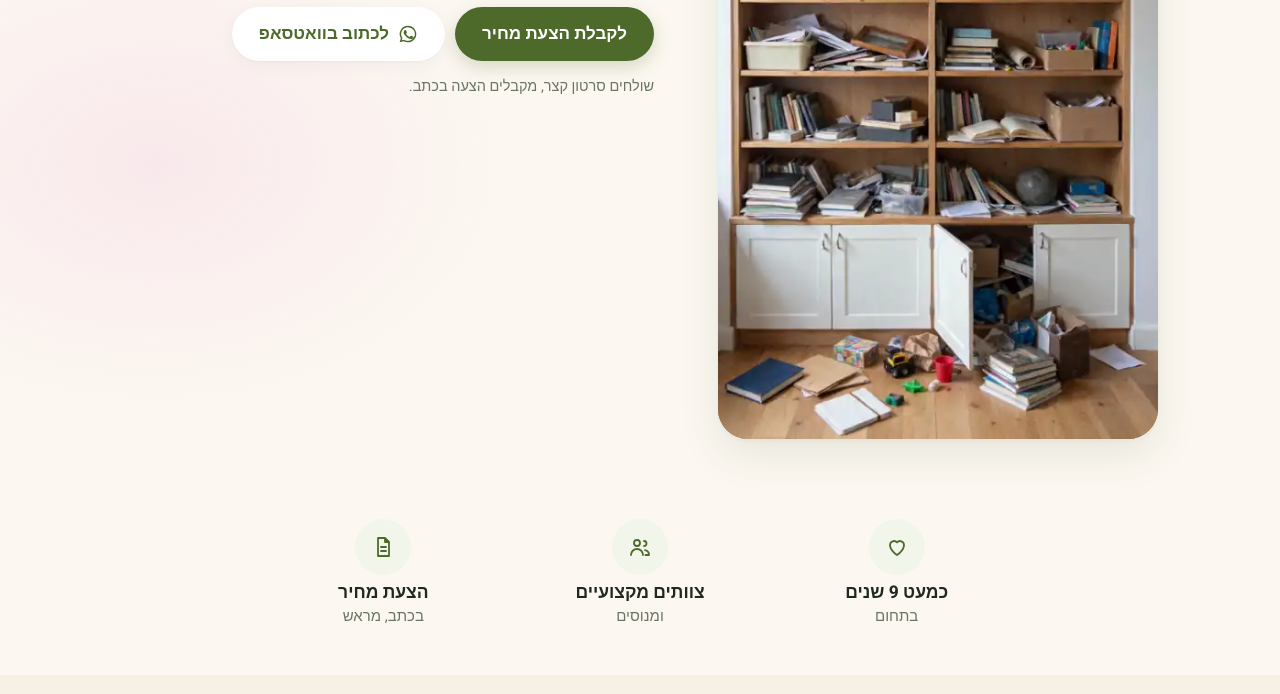
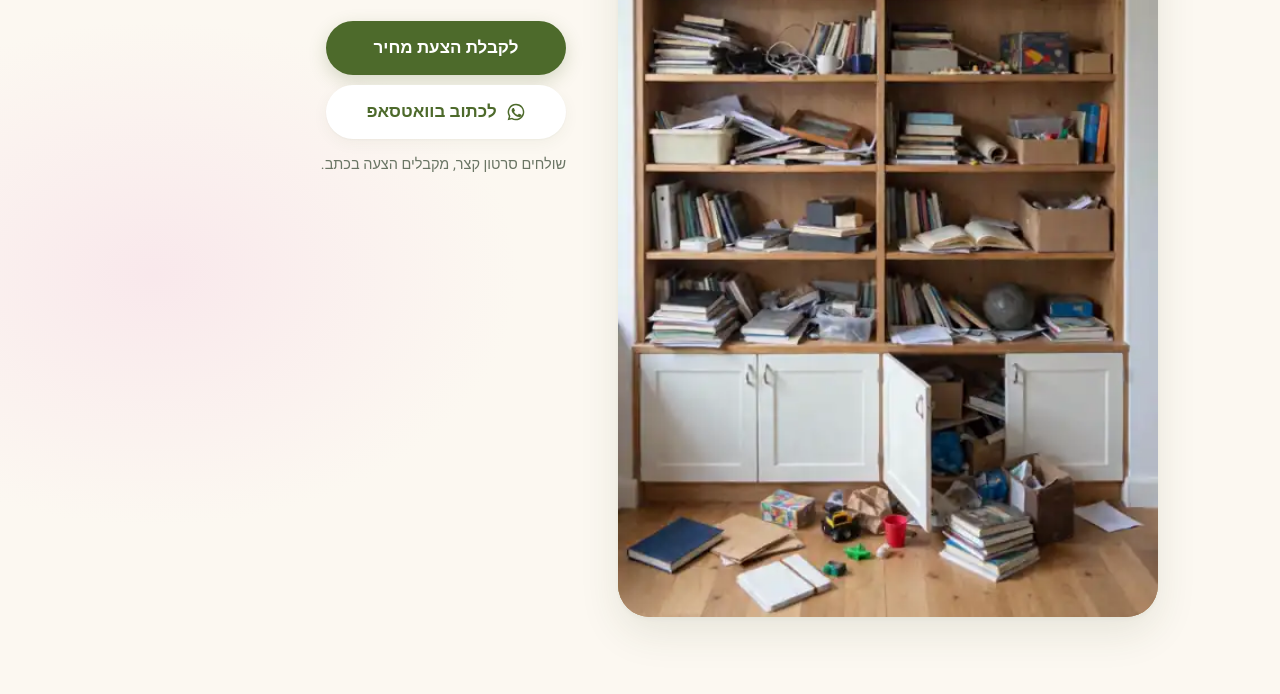
Before and after one commit to High56/gefen-site, a plain HTML site: page index.html in a window 1280 px wide. Shown: the part 469-1163 px from the top of the page. Drawn offline with Linux system fonts and the light colour scheme; a web font is replaced by a local one.

Commit message:
Bigger shelves animation on phone and desktop
Co-Authored-By: Claude Opus 5.5 <noreply@anthropic.com>

```diff
--- a/index.html
+++ b/index.html
@@ -18,7 +18,7 @@
 <link rel="preconnect" href="https://fonts.googleapis.com">
 <link rel="preconnect" href="https://fonts.gstatic.com" crossorigin>
 <link rel="stylesheet" href="https://fonts.googleapis.com/css2?family=Frank+Ruhl+Libre:wght@500;700&family=Heebo:wght@400;500;700&display=swap">
-<link rel="stylesheet" href="style.css?v=11241805">
+<link rel="stylesheet" href="style.css?v=11241807">
 <script>document.documentElement.className += ' js'; setTimeout(function () { if (!window.gefenReady) document.documentElement.className = document.documentElement.className.replace(' js', ''); }, 3000);</script>
 <script type="application/ld+json">{"@context": "https://schema.org", "@type": "LocalBusiness", "name": "גפן ארגון וסידור בתים", "alternateName": "גפן ארגון וסידור בתים ומעברי דירה", "slogan": "ארגון נכון עם סדר והיגיון", "description": "סידור וארגון בתים, אריזה ופריקה במעברי דירה, סידור ארונות, חדרי ילדים, מטבחים, מחסנים, משרדים ובתי עסק. כמעט 9 שנים בתחום.", "founder": {"@type": "Person", "name": "דבורה גפן-רייז"}, "areaServed": ["השרון", "השפלה", "מרכז הארץ", "דרום הארץ"], "openingHoursSpecification": [{"@type": "OpeningHoursSpecification", "dayOfWeek": ["Sunday", "Monday", "Tuesday", "Wednesday", "Thursday"], "opens": "08:30", "closes": "21:00"}, {"@type": "OpeningHoursSpecification", "dayOfWeek": "Friday", "opens": "08:30", "closes": "15:00"}], "sameAs": ["https://www.facebook.com/gefen10home/", "https://www.instagram.com/gefen12organization/", "https://www.tiktok.com/@user2614440727759"], "knowsLanguage": "he"}</script>
 </head>
@@ -160,6 +160,6 @@
   <a class="btn primary" href="https://high56.github.io/gefen/" data-quote>לקבלת הצעת מחיר</a>
   <a class="btn wa" href="https://wa.me/972509933667?text=%D7%94%D7%99%D7%99%20%D7%92%D7%A4%D7%9F%2C%20%D7%94%D7%92%D7%A2%D7%AA%D7%99%20%D7%9E%D7%94%D7%90%D7%AA%D7%A8%20%D7%95%D7%90%D7%A9%D7%9E%D7%97%20%D7%9C%D7%94%D7%A6%D7%A2%D7%AA%20%D7%9E%D7%97%D7%99%D7%A8" target="_blank" rel="noopener" aria-label="לכתוב בוואטסאפ"><svg viewBox="0 0 24 24" aria-hidden="true"><path fill="currentColor" d="M12 2a10 10 0 0 0-8.6 15.100L2 22l5-1.300A10 10 0 1 0 12 2zm0 1.800a8.200 8.200 0 1 1-4.200 15.250l-.300-.180-2.950.770.790-2.870-.200-.300A8.200 8.200 0 0 1 12 3.800zM8.500 7.300c-.200 0-.500.070-.760.360-.260.280-1 1-1 2.400s1.020 2.780 1.170 2.970c.140.190 2 3.200 4.960 4.360 2.450.970 2.950.780 3.480.730.530-.050 1.720-.700 1.960-1.380.240-.680.240-1.260.170-1.380-.070-.120-.260-.190-.550-.340-.290-.140-1.720-.850-1.980-.940-.270-.100-.460-.150-.650.140-.190.290-.750.940-.920 1.140-.170.190-.340.220-.630.070-.290-.140-1.220-.450-2.330-1.440-.860-.770-1.440-1.720-1.610-2-.170-.300-.020-.450.130-.600.130-.130.290-.340.430-.500.150-.170.200-.290.290-.480.100-.200.050-.360-.020-.500-.070-.150-.640-1.580-.890-2.160-.230-.560-.470-.480-.650-.490l-.550-.010z"/></svg></a>
 </div>
-<script src="site.js?v=11241805" defer></script>
+<script src="site.js?v=11241807" defer></script>
 </body>
 </html>
--- a/style.css
+++ b/style.css
@@ -160,8 +160,8 @@ p { text-wrap: pretty; }
 
 /* opening: a tall strip of shelves that tidies itself as you scroll down it */
 .shelf-strip {
-  position: relative; aspect-ratio: 9 / 16; border-radius: 30px; overflow: hidden;
-  width: min(100%, calc((100svh - 300px) * 9 / 16)); min-width: 220px; margin-inline: auto;
+  position: relative; aspect-ratio: 9 / 16; border-radius: 26px; overflow: hidden;
+  width: calc(100% + 24px); margin-inline: -12px;
   box-shadow: var(--shadow); background: #dcc6a4;
   animation: rise 1s var(--ease) both;
 }
@@ -402,8 +402,11 @@ a.card:hover .more-link { gap: 12px; }
   .hero { padding-block: 60px 72px; }
   .hero-page { padding-block: 72px 56px; }
   .hero-about .wrap { grid-template-columns: 1.05fr 1fr; gap: 60px; align-items: center; }
-  .hero.hero-long .wrap { grid-template-columns: minmax(340px, 440px) 1fr; gap: 64px; align-items: start; }
-  .shelf-strip { width: 100%; }
+  .hero.hero-long .wrap { grid-template-columns: minmax(440px, 540px) 1fr; gap: 52px; align-items: start; }
+  .hero-long .actions { grid-template-columns: auto; justify-content: start; }
+  .hero-long .actions .btn { min-width: 240px; }
+  .shelf-strip { width: 100%; margin-inline: 0; border-radius: 32px; }
+  .hero-long h1 { font-size: clamp(40px, 4.4vw, 54px); }
   .hero-long .hero-text { position: sticky; top: 130px; padding-block: 30px; }
   .bento { grid-template-columns: repeat(6, 1fr); }
   .bento .shot:nth-child(1), .bento .shot:nth-child(10) { grid-column: span 2; grid-row: span 2; }
```
Also changed, not shown: odot/index.html (+2 -2 lines), sherutim/index.html (+2 -2 lines).
